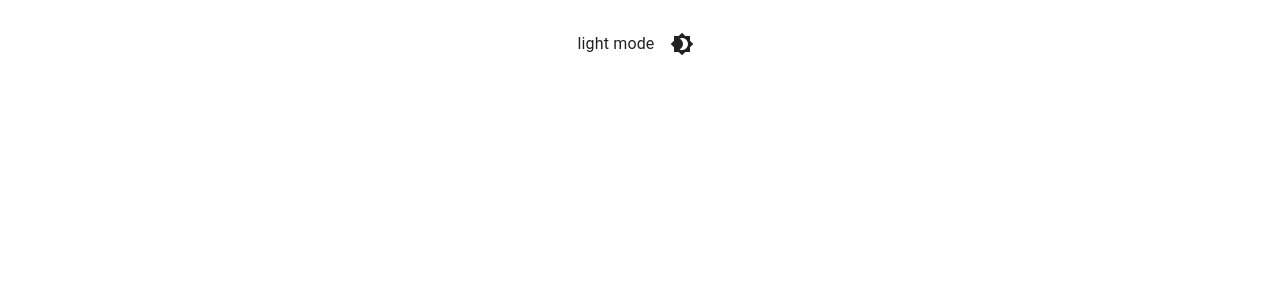
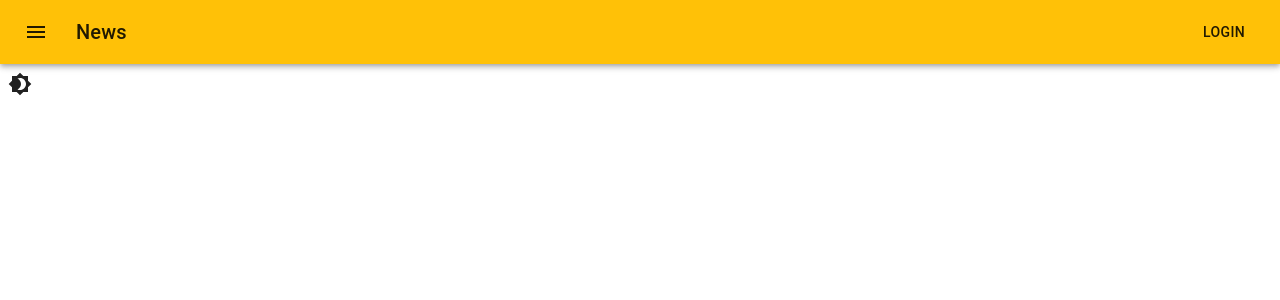
Before and after one commit to anti-w/desafio-final-react, a React (Vite) app: page / in a window 1280 px wide. Shown: the top 300 px of the page. Built offline with nearby package versions, Linux system fonts and the light colour scheme.

Commit message:
switching  custom colors on dark and light theme

```diff
--- /dev/null
+++ b/src/components/ResponsiveAppBar/ResponsiveAppBar.jsx
@@ -0,0 +1,36 @@
+import {
+  AppBar,
+  Box,
+  Toolbar,
+  Typography,
+  Button,
+  IconButton,
+} from "@mui/material";
+
+import MenuIcon from "@mui/icons-material/Menu";
+
+const ResponsiveAppBar = () => {
+  return (
+    <Box sx={{ flexGrow: 1 }}>
+      <AppBar position="static" color="primary">
+        <Toolbar>
+          <IconButton
+            size="large"
+            edge="start"
+            color="inherit"
+            aria-label="menu"
+            sx={{ mr: 2 }}
+          >
+            <MenuIcon />
+          </IconButton>
+          <Typography variant="h6" component="div" sx={{ flexGrow: 1 }}>
+            News
+          </Typography>
+          <Button color="inherit">Login</Button>
+        </Toolbar>
+      </AppBar>
+    </Box>
+  );
+};
+
+export default ResponsiveAppBar;
--- /dev/null
+++ b/src/components/ResponsiveAppBar/index.js
@@ -0,0 +1 @@
+export { default as ResponsiveAppBar } from "./ResponsiveAppBar";
--- /dev/null
+++ b/src/components/ToggleDarkModeButton/ToggleDarkModeButton.jsx
@@ -0,0 +1,20 @@
+import { useContext } from "react";
+
+import { IconButton } from "@mui/material";
+
+import Brightness4Icon from "@mui/icons-material/Brightness4";
+import Brightness7Icon from "@mui/icons-material/Brightness7";
+
+import { ColorModeContext } from "../../contexts";
+
+const ToggleDarkModeButton = ({ mode }) => {
+  const colorMode = useContext(ColorModeContext);
+
+  return (
+    <IconButton onClick={colorMode.toggleColorMode} color="inherit">
+      {mode === "dark" ? <Brightness7Icon /> : <Brightness4Icon />}
+    </IconButton>
+  );
+};
+
+export default ToggleDarkModeButton;
--- /dev/null
+++ b/src/components/ToggleDarkModeButton/index.js
@@ -0,0 +1 @@
+export { default as ToggleDarkModeButton } from "./ToggleDarkModeButton";
--- a/src/components/index.js
+++ b/src/components/index.js
@@ -5,3 +5,5 @@ export { CharacterCard } from "./CharacterCard";
 export { CharactersList } from "./CharactersList";
 export { ContainerWithBackground } from "./ContainerWithBackground";
 export { GridFourCols } from "./GridFourCols";
+export { ToggleDarkModeButton } from "./ToggleDarkModeButton";
+export { ResponsiveAppBar } from "./ResponsiveAppBar";
--- a/src/helpers/ColorMode/ToggleColorMode.jsx
+++ b/src/helpers/ColorMode/ToggleColorMode.jsx
@@ -1,6 +1,7 @@
 import { createTheme, ThemeProvider } from "@mui/material/styles";
 import { useMemo, useState } from "react";
 import { ColorModeContext } from "../../contexts";
+import { getDesignTokens } from "./getDesignTokens";
 
 const ToggleColorMode = ({ children }) => {
   const [mode, setMode] = useState("light");
@@ -14,15 +15,7 @@ const ToggleColorMode = ({ children }) => {
     []
   );
 
-  const theme = useMemo(
-    () =>
-      createTheme({
-        palette: {
-          mode,
-        },
-      }),
-    [mode]
-  );
+  const theme = useMemo(() => createTheme(getDesignTokens(mode)), [mode]);
 
   return (
     <ColorModeContext.Provider value={colorMode}>
--- /dev/null
+++ b/src/helpers/ColorMode/getDesignTokens.js
@@ -0,0 +1,30 @@
+import { amber, deepOrange, grey } from "@mui/material/colors";
+
+export const getDesignTokens = (mode) => ({
+  palette: {
+    mode,
+    ...(mode === "light"
+      ? {
+          // palette values for light mode
+          primary: amber,
+          divider: amber[200],
+          text: {
+            primary: grey[900],
+            secondary: grey[800],
+          },
+        }
+      : {
+          // palette values for dark mode
+          primary: deepOrange,
+          divider: deepOrange[700],
+          background: {
+            default: deepOrange[900],
+            paper: deepOrange[900],
+          },
+          text: {
+            primary: "#fff",
+            secondary: grey[500],
+          },
+        }),
+  },
+});
--- a/src/helpers/ColorMode/index.js
+++ b/src/helpers/ColorMode/index.js
@@ -1 +1,2 @@
 export { default as ToggleColorMode } from "./ToggleColorMode";
+export { getDesignTokens } from "./getDesignTokens";
--- a/src/views/Home/Home.jsx
+++ b/src/views/Home/Home.jsx
@@ -1,42 +1,15 @@
-import { Box, IconButton } from "@mui/material";
+import { Box } from "@mui/material";
 import { useTheme } from "@mui/material/styles";
-import { useContext } from "react";
-import { ColorModeContext } from "../../contexts";
-
-import Brightness4Icon from "@mui/icons-material/Brightness4";
-import Brightness7Icon from "@mui/icons-material/Brightness7";
+import { ResponsiveAppBar, ToggleDarkModeButton } from "../../components";
 
 const Home = () => {
-  const colorMode = useContext(ColorModeContext);
   const theme = useTheme();
 
-  console.log(theme);
   return (
-    <Box
-      sx={{
-        display: "flex",
-        width: "100%",
-        alignItems: "center",
-        justifyContent: "center",
-        bgcolor: "background.default",
-        color: "text.primary",
-        borderRadius: 1,
-        p: 3,
-      }}
-    >
-      {theme.palette.mode} mode
-      <IconButton
-        sx={{ ml: 1 }}
-        onClick={colorMode.toggleColorMode}
-        color="inherit"
-      >
-        {theme.palette.mode === "dark" ? (
-          <Brightness7Icon />
-        ) : (
-          <Brightness4Icon />
-        )}
-      </IconButton>
-    </Box>
+    <div>
+      <ResponsiveAppBar />
+      <ToggleDarkModeButton />
+    </div>
   );
 };
 
```
